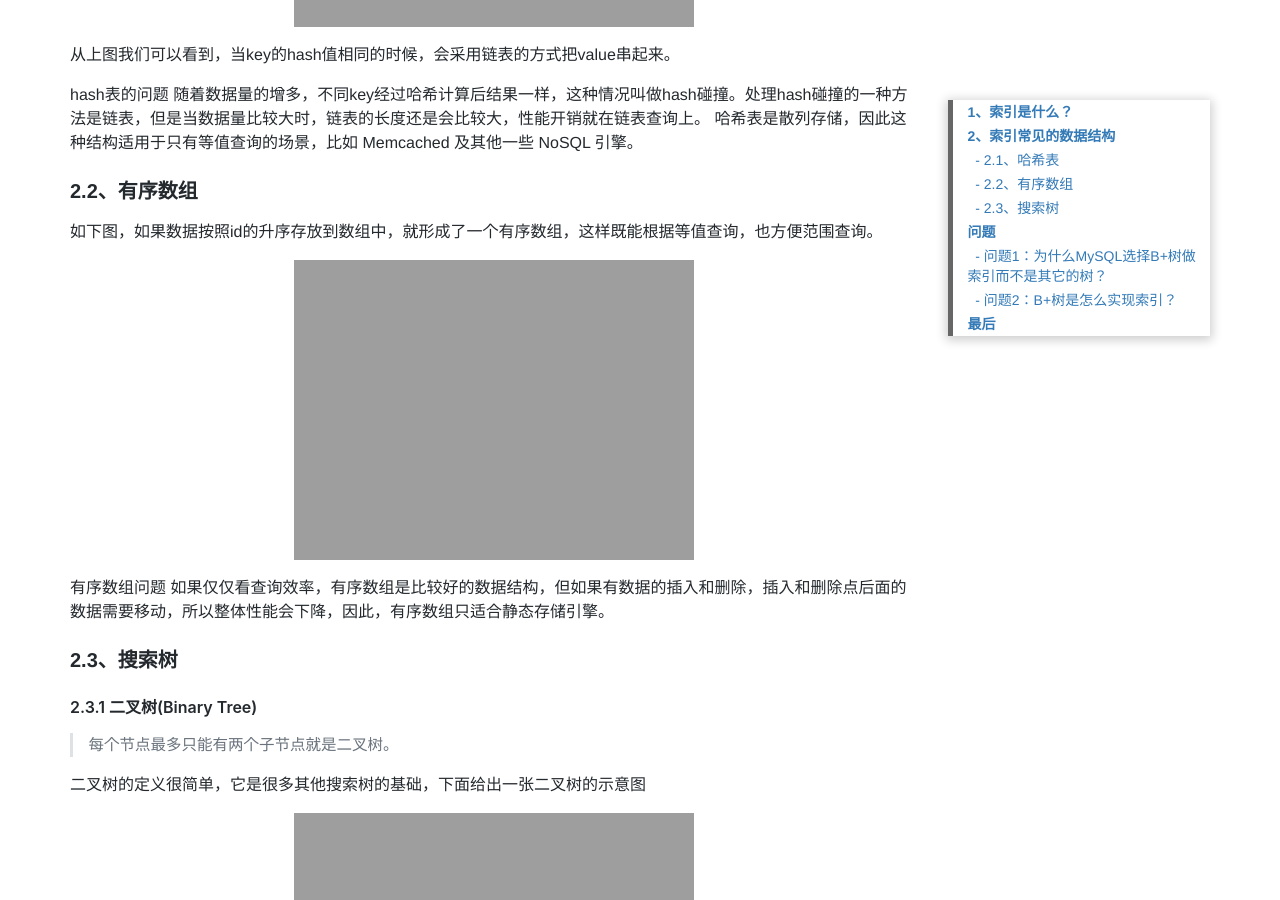
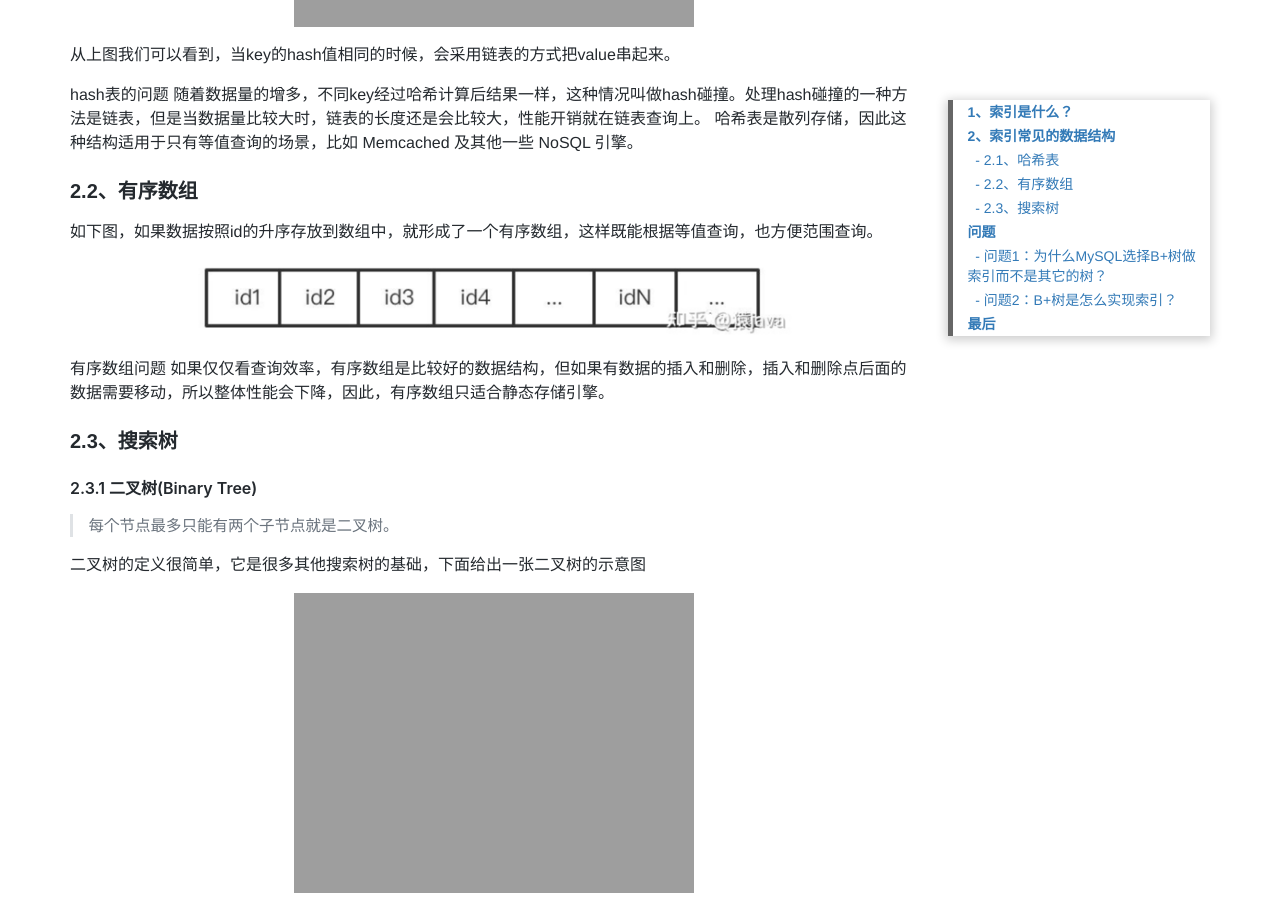
Before and after one commit to yuanjavar/yuanjava.github.io, a Jekyll site: the page built from _posts/2022/2022-01-05-mysqlindex.md, in a window 1280 px wide and 900 px high, scrolled down 1579 px. Built offline with Jekyll 4.4.1, drawn with Linux system fonts in a browser that asks for light colours; nearby versions of some CDN libraries; comment, search, counter and statistics services are not loaded.

````diff
--- a/_posts/2022/2022-01-05-mysqlindex.md
+++ b/_posts/2022/2022-01-05-mysqlindex.md
@@ -19,13 +19,13 @@ excerpt: mysql用了这么久，你知道为什么mysql不使用红黑树做索
 
 在日常工作中，用于索引的数据结构常见的有3种：哈希表、有序数组和搜索树。下面给出一张navicat可视化工具创建索引的截图，可以看出它创建索引使用了 BTREE/HASH两种。(截图是navicat连接mysql数据库)
 
-![img.png](http://yuanjava.cn/assets/md/mysqlindex/1.png)
+![img.png](http://yuanjava.cn/assets/md/mysql/1.png)
 
 ### **2.1、哈希表**
 
 哈希表是一种以key-value键值对存储数据的结构，比如：java的 hashmap， redis的key-value都是这样一种形式。hash表的实现思路也很简单：用一个哈希函数把 key 换算成数组确定的位置，然后把 value 放在数组的这个位置。
 
-![img.png](http://yuanjava.cn/assets/md/mysqlindex/2.png)
+![img.png](http://yuanjava.cn/assets/md/mysql/2.png)
 
 从上图我们可以看到，当key的hash值相同的时候，会采用链表的方式把value串起来。
 
@@ -37,7 +37,7 @@ hash表的问题
 
 如下图，如果数据按照id的升序存放到数组中，就形成了一个有序数组，这样既能根据等值查询，也方便范围查询。
 
-![img.png](http://yuanjava.cn/assets/md/mysqlindex/3.png)
+![img.png](http://yuanjava.cn/assets/md/mysql/3.png)
 
 有序数组问题
 如果仅仅看查询效率，有序数组是比较好的数据结构，但如果有数据的插入和删除，插入和删除点后面的数据需要移动，所以整体性能会下降，因此，有序数组只适合静态存储引擎。
@@ -50,13 +50,13 @@ hash表的问题
 
 二叉树的定义很简单，它是很多其他搜索树的基础，下面给出一张二叉树的示意图
 
-![img.png](http://yuanjava.cn/assets/md/mysqlindex/4.png)
+![img.png](http://yuanjava.cn/assets/md/mysql/4.png)
 
 #### 2.3.2 二叉搜索树
 
 > 二叉查找树(Binary Search Tree)，是一种特殊的二叉树，其的特点如下： 左子树节点比父节点小，右子树节点值比父节点大。
 
-![img.png](http://yuanjava.cn/assets/md/mysqlindex/5.png)
+![img.png](http://yuanjava.cn/assets/md/mysql/5.png)
 
 根据二叉搜索树的特点可以使用二分查找法，比如，在二叉查找树中查询5。
 首先，从根节点开始遍历，5 > 3，可以定位5在节点3的右子树。
@@ -67,7 +67,7 @@ hash表的问题
 
 当数据是有序增长，极端情况下，整个二叉搜索树就会变成一棵斜树。
 
-![img.png](http://yuanjava.cn/assets/md/mysqlindex/6.png)
+![img.png](http://yuanjava.cn/assets/md/mysql/6.png)
 
 #### 2.3.4 平衡二叉树
 
@@ -84,7 +84,7 @@ hash表的问题
 ```
 红黑树如下图所示：
 
-![img.png](http://yuanjava.cn/assets/md/mysqlindex/7.png)
+![img.png](http://yuanjava.cn/assets/md/mysql/7.png)
 
 #### 2.3.6 B-树(Balance Tree)
 ```
@@ -94,7 +94,7 @@ B-树的英文是 Balance Tree，也就是平衡的多路搜索树，它的高
 
 B-树示意图：
 
-![img.png](http://yuanjava.cn/assets/md/mysqlindex/8.png)
+![img.png](http://yuanjava.cn/assets/md/mysql/8.png)
 
 #### 2.3.7 B+树
 
@@ -104,7 +104,7 @@ B+树是基于B-树做了优化，B+树和B-树的差异如下：
 ```
 B+树示意图：
 
-![img.png](http://yuanjava.cn/assets/md/mysqlindex/9.png)
+![img.png](http://yuanjava.cn/assets/md/mysql/9.png)
 
 
 ## 问题
@@ -125,7 +125,7 @@ MySQL的数据都是存放在磁盘，因此磁盘IO是MySQL的性能瓶颈，
 
 MyISAM采用的非聚簇索引，B+树的非叶子节点存储索引值和指向子节点的指针，叶子节点上存放的是索引值和数据在磁盘上的物理地址，所以通过索引定位到数据地址后，需要到磁盘上回表获取数据，索引模型示意图如下：
 
-![img.png](http://yuanjava.cn/assets/md/mysqlindex/10.png)
+![img.png](http://yuanjava.cn/assets/md/mysql/10.png)
 
 **Innodb引擎**
 
@@ -136,11 +136,11 @@ Innodb采用的聚簇索引(主键索引)，B+树的非叶子节点(内部节点
 
 聚簇索引示意图如下：
 
-![img.png](http://yuanjava.cn/assets/md/mysqlindex/11.png)
+![img.png](http://yuanjava.cn/assets/md/mysql/11.png)
 
 非聚簇索引示意图如下：
 
-![img.png](http://yuanjava.cn/assets/md/mysqlindex/12.png)
+![img.png](http://yuanjava.cn/assets/md/mysql/12.png)
 
 聚簇索引和非聚簇索引
 
@@ -172,7 +172,7 @@ index(age, sex)) engine=InnoDB;
 ```
 联合索引在 B+树索引模型示意图如下：
 
-![img.png](http://yuanjava.cn/assets/md/mysqlindex/13.png)
+![img.png](http://yuanjava.cn/assets/md/mysql/13.png)
 
 查询分析：
 
@@ -200,7 +200,7 @@ where 条件中的字段都可以匹配索引，但是 where a = ？and c = ?
 联合索引：index(name, sex)
 B+树索引模型示意图如下：
 
-![img.png](http://yuanjava.cn/assets/md/mysqlindex/14.png)
+![img.png](http://yuanjava.cn/assets/md/mysql/14.png)
 
 查询分析：
 ```
@@ -238,7 +238,7 @@ LSM-Tree采用的是磁盘顺序写，它是一种多层结构，最上层C0位
 
 LSM-Tree 示意图
 
-![img.png](http://yuanjava.cn/assets/md/mysqlindex/15.png)
+![img.png](http://yuanjava.cn/assets/md/mysql/15.png)
 
 使用场景
 
````
